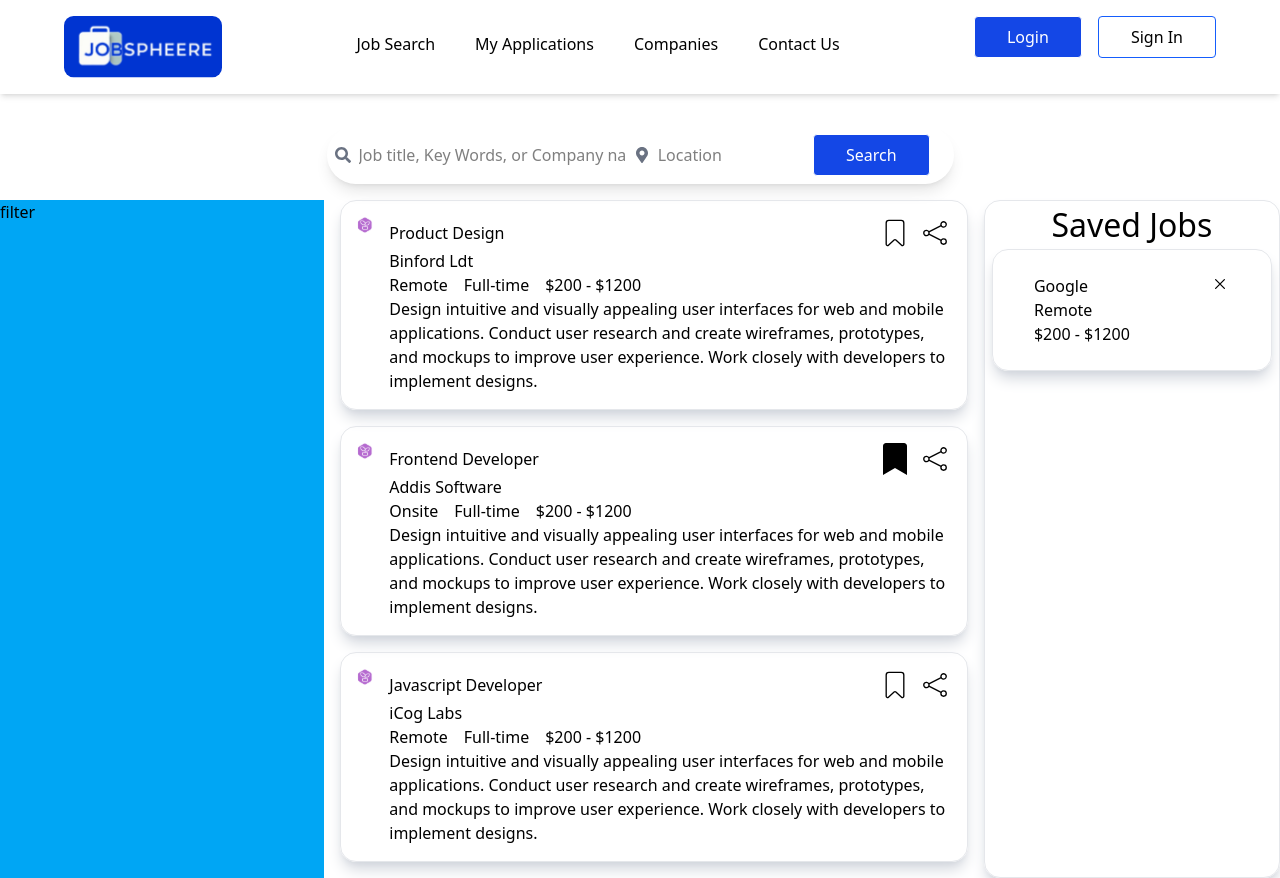
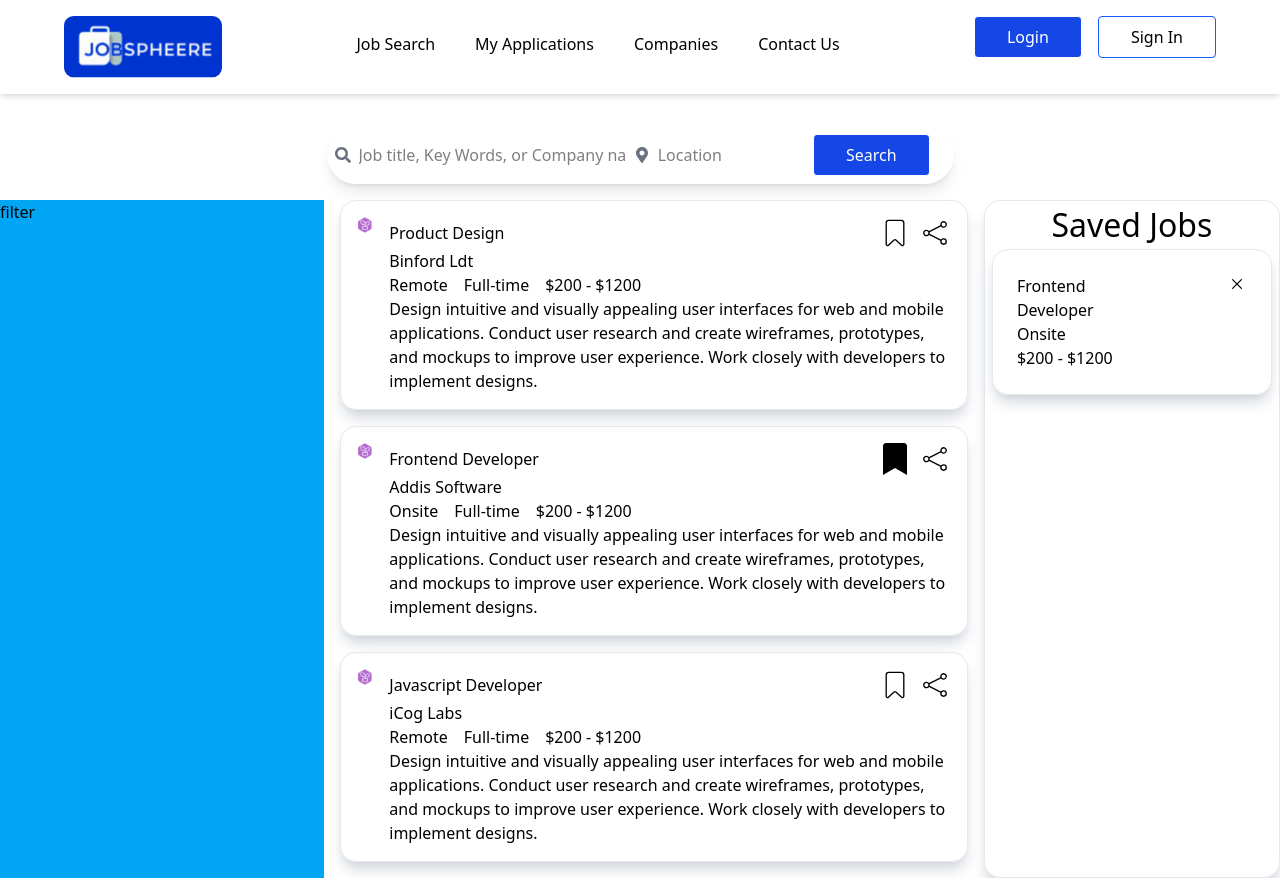
Before and after one commit to segnitsega/Job-searching-site, a React (Vite) app: page / in a window 1280 px wide. Built offline with nearby package versions, Linux system fonts and the light colour scheme.

Commit message:
implement saved jobs functionality

```diff
--- a/src/App.jsx
+++ b/src/App.jsx
@@ -2,10 +2,11 @@ import NavBar from './components/NavBar'
 import SearchBar from './components/SearchBar'
 import Feed from './components/Feed'
 import SavedJobs from './components/SavedJobs'
+import { useState } from 'react'
 
 function App() {
 
-  let jobsListData = [
+  let [jobsList, setjobsList] = useState([
     {
      id: 1,
      title: "Product Design",
@@ -38,7 +39,7 @@ function App() {
      description: "Design intuitive and visually appealing user interfaces for web and mobile applications. Conduct user research and create wireframes, prototypes, and mockups to improve user experience. Work closely with developers to implement designs."
 
     },
- ]
+ ])
 
 
   return (
@@ -51,8 +52,8 @@ function App() {
           filter
         </div>
 
-        <Feed  jobsListData={jobsListData}/>
-        <SavedJobs company={"Google"} model={"Remote"} salary={"$200 - $1200"}/>
+        <Feed  jobsList={jobsList} setjobsList={setjobsList}/>
+        <SavedJobs jobsList={jobsList} setjobsList={setjobsList} />
       </div>
 
 
--- a/src/components/Feed.jsx
+++ b/src/components/Feed.jsx
@@ -1,20 +1,20 @@
 import Job from './Job';
-import { useState } from 'react'
+// import { useState } from 'react'
 
-function Feed({jobsListData}) {
-  let [JobsList, setJobsList] = useState(jobsListData)
+function Feed({ jobsList , setjobsList}) {
 
   const handleClick = (id) => {
-    setJobsList((prevJobsList)=>
+    setjobsList((prevJobsList)=>
       prevJobsList.map((job)=>(
         job.id === id ? {...job , isBookmarked : !job.isBookmarked} : job
       ))
     )
+
   }
   return (
     <div>
         {
-            JobsList.map((job)=>(
+            jobsList.map((job)=>(
                 <Job key={job.id} title={job.title} company={job.company} model={job.model} time={job.time} salary={job.salaryRange} description={job.description} isBookmarked={job.isBookmarked} handleClick={()=>handleClick(job.id)}/>
             )
             )
--- a/src/components/SavedJobs.jsx
+++ b/src/components/SavedJobs.jsx
@@ -1,22 +1,43 @@
 // import Job from './Job'
 import { IoCloseOutline } from "react-icons/io5";
 
-function SavedJobs({company, model, salary}) {
+function SavedJobs({jobsList, setjobsList}) {
+
+    const handleClick = (id) =>(
+        setjobsList((prevJobsList)=>
+          prevJobsList.map((job)=>(
+            job.id === id ? {...job , isBookmarked : !job.isBookmarked} : job
+          ))
+        )
+    )
+
   return (
     <div className="flex flex-col items-center w-[330px] shadow-lg shadow-gray-300 border border-gray-200  rounded-2xl ">
       <h1 className="text-[32px]">Saved Jobs</h1>
-      <div className='flex flex-col items-center w-[280px] border border-gray-200 shadow-lg shadow-gray-300 rounded-2xl p-4'>
-        <div className="flex gap-20 p-2">
-            <div>
-                <h2>{company}</h2>
-                <p>{model}</p>
-                <p>{salary}</p>
-            </div>
-            <div className="">
-                <IoCloseOutline size={20}/>
-            </div>
-        </div>
-      </div>
+
+        {
+                jobsList.map((job, index)=>(
+                    job.isBookmarked &&
+                    <div key={index} className='flex flex-col items-center w-[280px] border border-gray-200 shadow-lg shadow-gray-300 rounded-2xl p-4 mb-4'>
+                    <div  className="flex gap-20 p-2 ">
+                        <div >
+                            <h2>{job.title}</h2>
+                            <p>{job.model}</p>
+                            <p>{job.salaryRange}</p>
+                        </div>
+                        <div className="">
+                            <IoCloseOutline size={20} onClick={() => handleClick(job.id)}/>
+                        </div>
+                    </div>
+                     </div>
+                ))
+            }
+
+
+
+
+
+
     </div>
   )
 }
```
